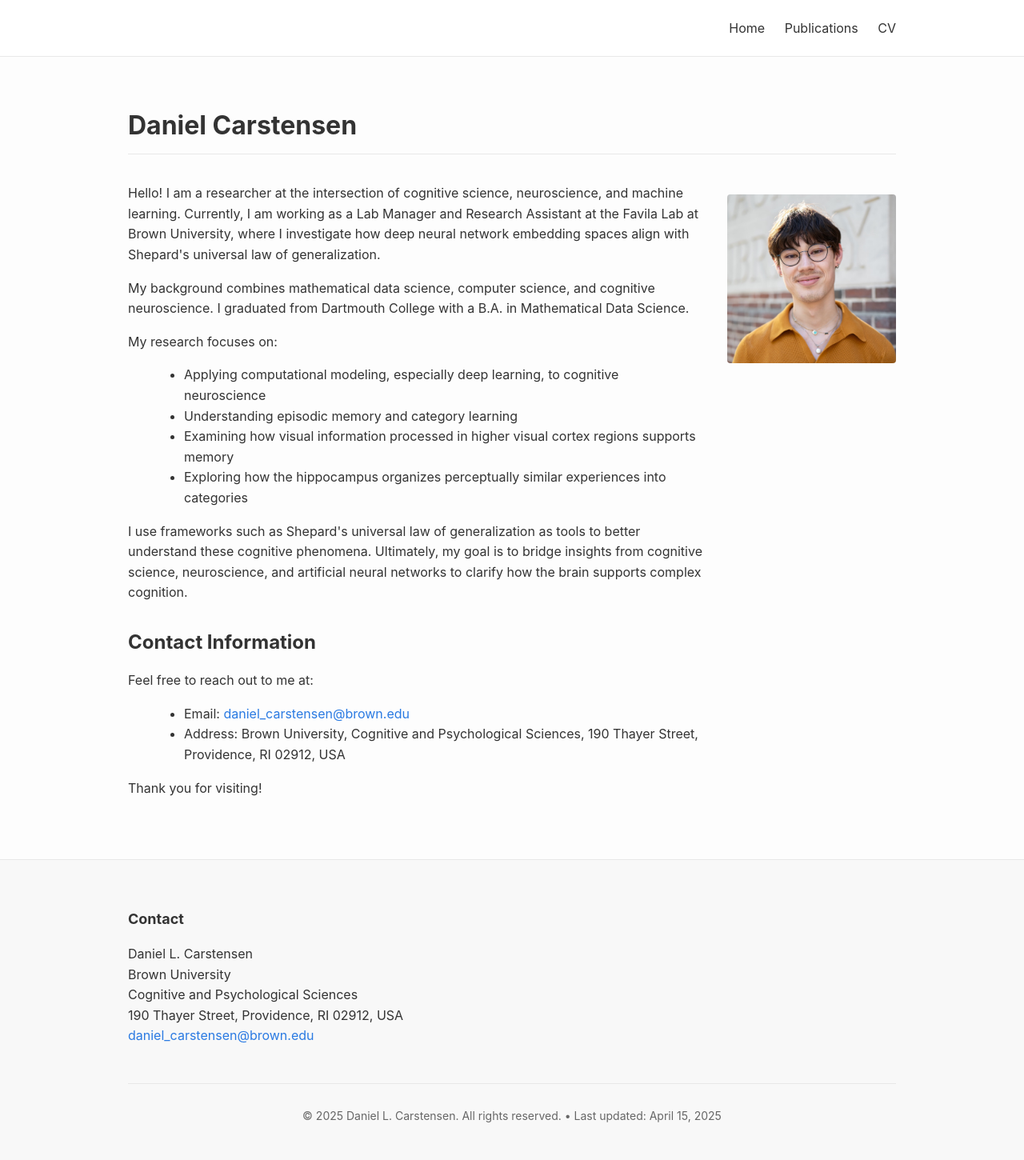
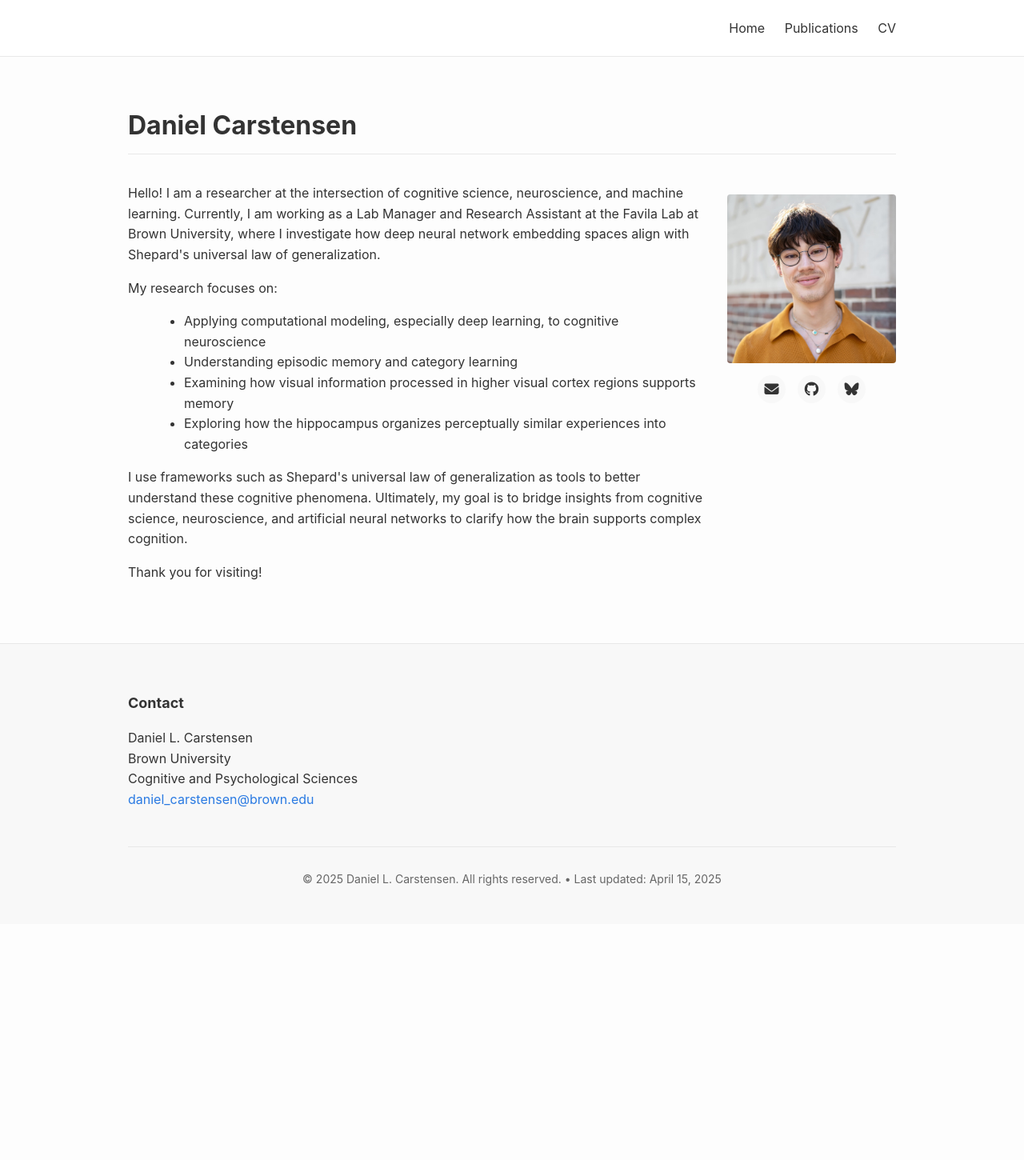
Before and after one commit to daniel-carstensen/daniel-carstensen.github.io, a Jekyll site: the page built from index.md, in a window 1280 px wide. Shown: the whole page at 80% size. Built offline with Jekyll 4.4.1, drawn with Linux system fonts in a browser that asks for light colours; after the commit the page ends 1155 px from its top, so only the background shows below that.

Commit message:
change some content on landing page

```diff
--- a/_config.yml
+++ b/_config.yml
@@ -1,5 +1,5 @@
-title: Daniel L. Carstensen
-description: Personal website of Daniel L. Carstensen, showcasing research in cognitive science, neuroscience, and machine learning.
+title: Daniel Carstensen
+description: Personal website of Daniel Carstensen, showcasing research in cognitive science, neuroscience, and machine learning.
 baseurl: "" # Keep empty for username.github.io
 url: "https://danielcarstensen.com"
 markdown: kramdown
--- a/_includes/footer.html
+++ b/_includes/footer.html
@@ -7,7 +7,6 @@
         <p>Daniel L. Carstensen<br />
         Brown University<br />
         Cognitive and Psychological Sciences<br />
-        190 Thayer Street, Providence, RI 02912, USA<br />
         <a href="mailto:daniel_carstensen@brown.edu">daniel_carstensen@brown.edu</a>
         </p>
     </div>
--- a/_layouts/default.html
+++ b/_layouts/default.html
@@ -6,6 +6,8 @@
   <meta name="viewport" content="width=device-width, initial-scale=1">
   <title>{% if page.title %}{{ page.title }} - {{ site.title }}{% else %}{{ site.title }}{% endif %}</title>
   <link rel="stylesheet" href="{{ "/assets/css/style.css" | relative_url }}">
+  <!-- Font Awesome for icons -->
+  <link rel="stylesheet" href="https://cdnjs.cloudflare.com/ajax/libs/font-awesome/6.7.2/css/all.min.css">
 </head>
 <body>
   {% include header.html %}
--- a/assets/css/style.css
+++ b/assets/css/style.css
@@ -171,12 +171,45 @@ a:hover {
 .portrait-column {
   width: 22%;
   padding-top: 30px; /* Align portrait with some spacing from top */
+  display: flex;
+  flex-direction: column;
+  align-items: center;
 }
 
 .portrait {
   max-width: 100%;
   height: auto;
   border-radius: 4px;
+}
+
+/* Social Icons */
+.social-icons {
+  display: flex;
+  gap: 15px;
+  margin: 15px 0;
+  justify-content: center;
+}
+
+.social-icons a {
+  display: inline-flex;
+  align-items: center;
+  justify-content: center;
+  width: 35px;
+  height: 35px;
+  border-radius: 50%;
+  background-color: #f8f8f8;
+  color: #333;
+  font-size: 18px;
+  transition: all 0.3s ease;
+  text-decoration: none;
+}
+
+.social-icons a:hover {
+  background-color: #2a7ae2;
+  color: #fff;
+  transform: translateY(-3px);
+  box-shadow: 0 4px 8px rgba(0, 0, 0, 0.1);
+  text-decoration: none;
 }
 
 /* Footer */
@@ -327,6 +360,10 @@ a:hover {
     max-width: 60%;
   }
 
+  .social-icons {
+    justify-content: center;
+  }
+
   /* Animation for menu items */
   @keyframes menuItemFadeIn {
     from {
--- a/index.md
+++ b/index.md
@@ -10,8 +10,6 @@ title: Home
   <div class="main-content">
     <p>Hello! I am a researcher at the intersection of cognitive science, neuroscience, and machine learning. Currently, I am working as a Lab Manager and Research Assistant at the Favila Lab at Brown University, where I investigate how deep neural network embedding spaces align with Shepard's universal law of generalization.</p>
 
-    <p>My background combines mathematical data science, computer science, and cognitive neuroscience. I graduated from Dartmouth College with a B.A. in Mathematical Data Science.</p>
-
     <p>My research focuses on:</p>
     <ul>
       <li>Applying computational modeling, especially deep learning, to cognitive neuroscience</li>
@@ -22,18 +20,14 @@ title: Home
 
     <p>I use frameworks such as Shepard's universal law of generalization as tools to better understand these cognitive phenomena. Ultimately, my goal is to bridge insights from cognitive science, neuroscience, and artificial neural networks to clarify how the brain supports complex cognition.</p>
 
-    <h2>Contact Information</h2>
-
-    <p>Feel free to reach out to me at:</p>
-
-    <ul>
-      <li>Email: <a href="mailto:daniel_carstensen@brown.edu">daniel_carstensen@brown.edu</a></li>
-      <li>Address: Brown University, Cognitive and Psychological Sciences, 190 Thayer Street, Providence, RI 02912, USA</li>
-    </ul>
-
     <p>Thank you for visiting!</p>
   </div>
   <div class="portrait-column">
     <img src="/assets/images/carstensen_current_comp.jpeg" alt="Daniel Carstensen" class="portrait">
+    <div class="social-icons">
+      <a href="mailto:daniel_carstensen@brown.edu" title="Email"><i class="fas fa-envelope"></i></a>
+      <a href="https://github.com/daniel-carstensen" title="GitHub"><i class="fab fa-github"></i></a>
+      <a href="https://bsky.app/profile/daniel-carstensen.bsky.social" title="Bluesky"><i class="fab fa-bluesky"></i></a>
+    </div>
   </div>
 </div>
```
Also changed, not shown: publications.md (+5 -4 lines), README.md, 7 other files.
